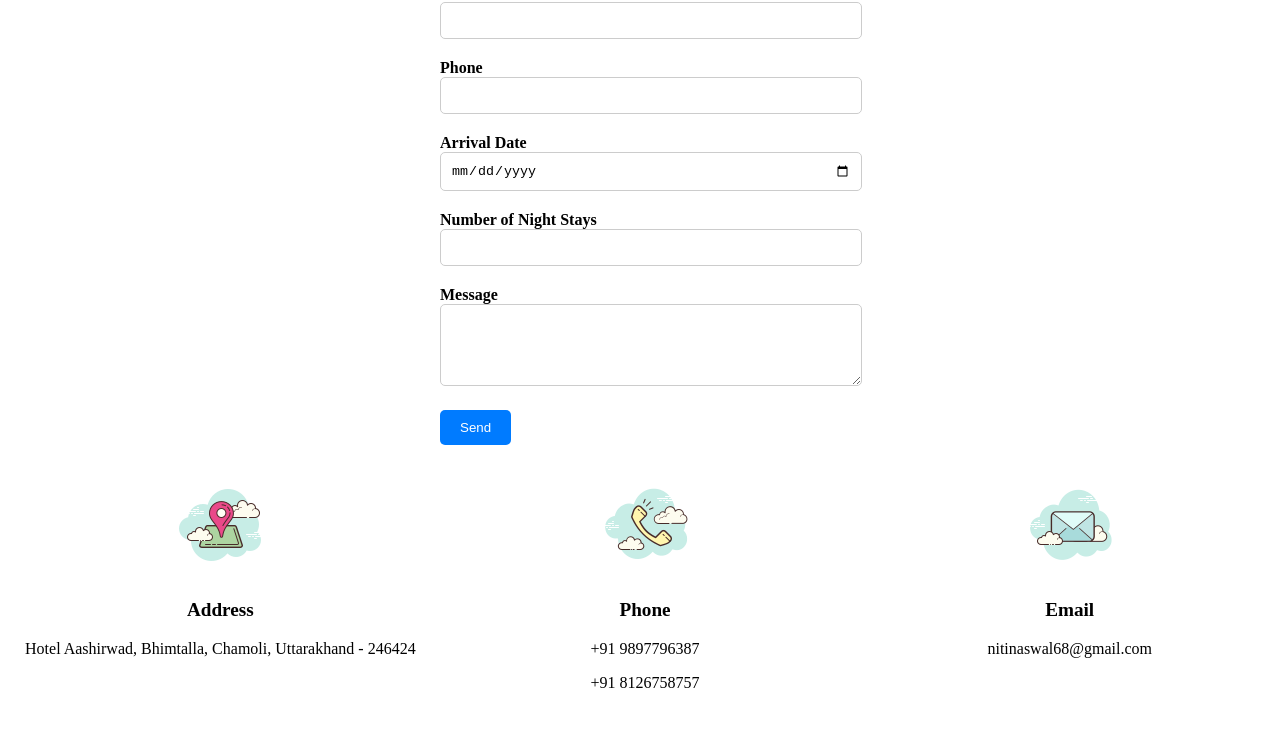
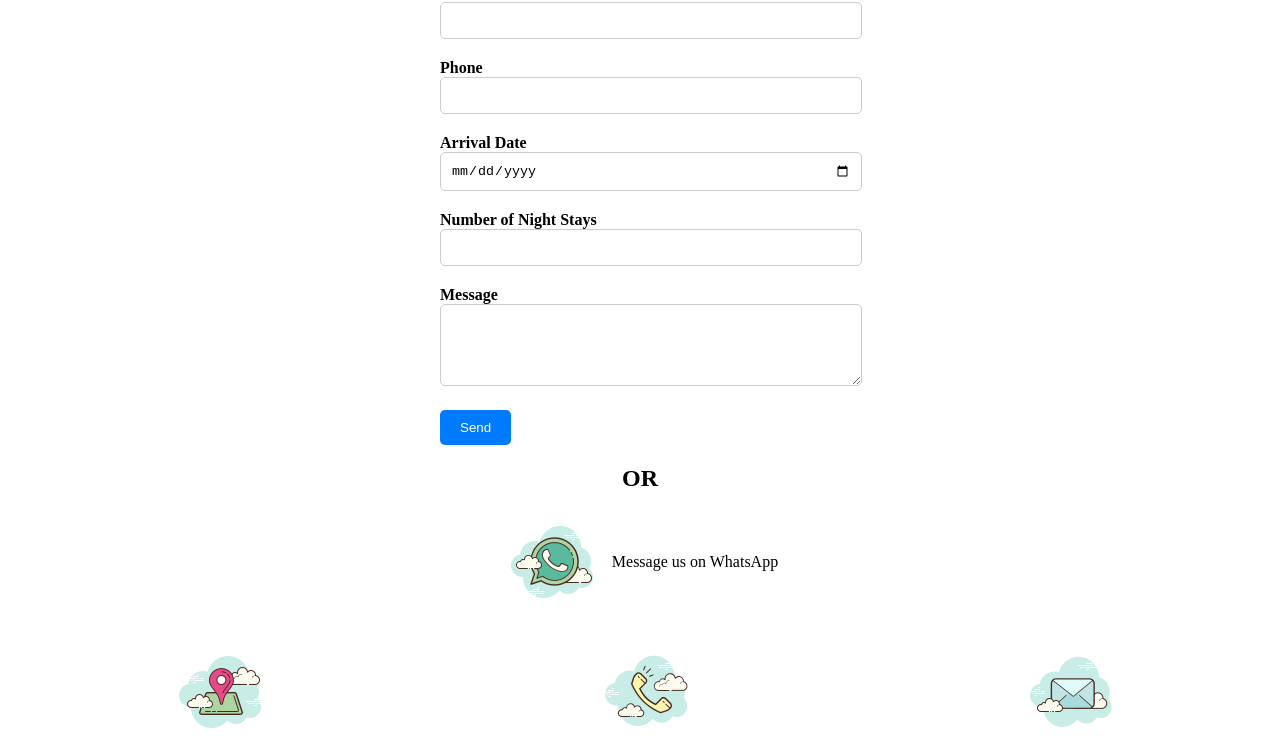
Before and after one commit to nitinAswal20/hotel-aashirwad, an Angular app: page /contact in a window 1280 px wide. Shown: the part 358-1109 px from the top of the page. Built offline with nearby package versions, Linux system fonts and the light colour scheme.

Commit message:
whatsapp implementation

```diff
--- a/src/app/contact/contact.component.css
+++ b/src/app/contact/contact.component.css
@@ -62,3 +62,21 @@
     margin-top: 20px;
     text-align: center;
   }
+  .whats-app {
+    text-align: center;
+  }
+
+  .whats-app a {
+    display: inline-block;
+    text-decoration: none;
+    color: inherit;
+  }
+
+  .whats-app img {
+    vertical-align: middle;
+  }
+
+  .whats-app span {
+    vertical-align: middle;
+    margin-left: 10px; /* Adjust margin as needed */
+  }
--- a/src/app/contact/contact.component.html
+++ b/src/app/contact/contact.component.html
@@ -28,6 +28,15 @@
       <button type="submit" (click)="submitForm()">Send</button>
     </form>
   </div>
+  <div>
+    <div class="whats-app">
+      <h2> OR </h2>
+      <a href="whatsapp://send?text=Hi" target="_blank" (click)="openWhatsApp()">
+        <img src="../../assets/whatsapp.png" alt="WhatsApp">
+        <span>Message us on WhatsApp</span>
+      </a>
+    </div>
+  </div>
   <div class="contact-details">
     <div class="column">
       <img src="../../assets/address.png" alt="Address">
--- a/src/app/contact/contact.component.ts
+++ b/src/app/contact/contact.component.ts
@@ -43,5 +43,18 @@ export class ContactComponent {
     // Open default email client with prefilled email
     window.location.href = mailtoLink;
   }
+  openWhatsApp() {
+    if (this.isWhatsAppSupported()) {
+      window.location.href = "whatsapp://send?text=Hi";
+    } else {
+      window.open("https://web.whatsapp.com/send?text=Hi", "_blank");
+    }
+  }
+
+  isWhatsAppSupported(): boolean {
+    const link = document.createElement("a");
+    link.href = "whatsapp://send?text=test";
+    return link.protocol === "whatsapp:";
+  }
 
 }
```
Also changed, not shown: src/assets/whatsapp.png (added).
